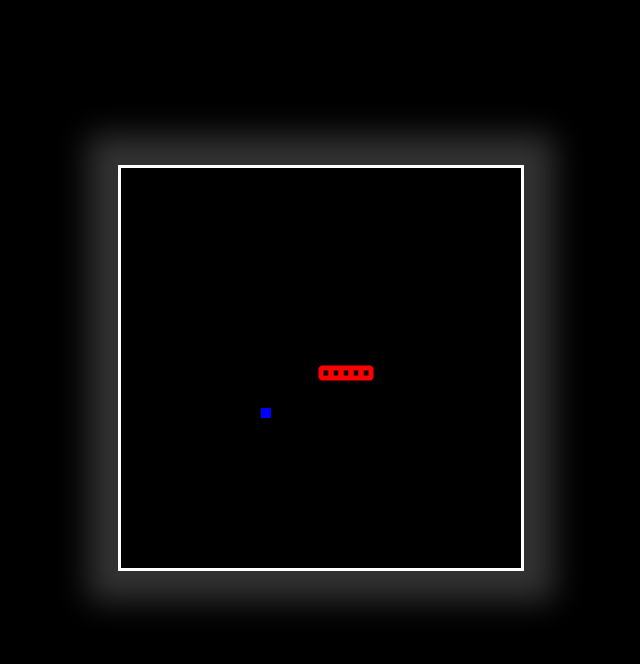
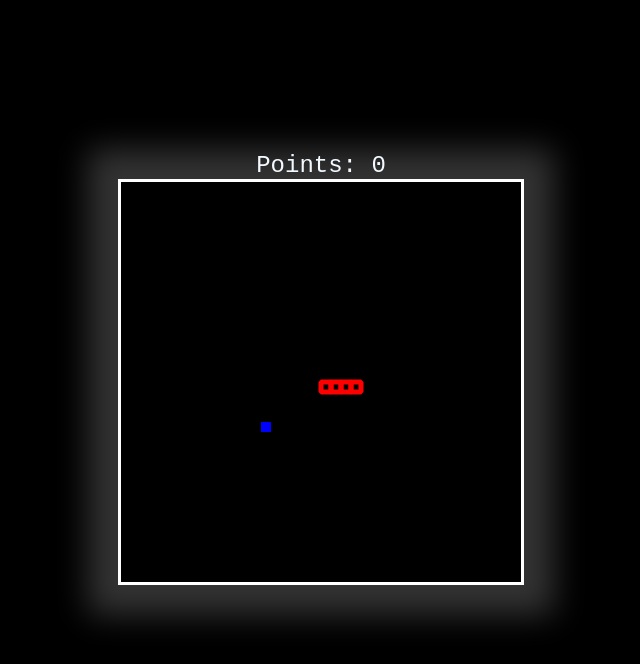
Before and after one commit to dawid-janta-lipinski/snake, a plain HTML site: page index.html in a window 1280 px wide. Shown: the whole page, without its empty margins (263-903 px from the left). Drawn offline with Linux system fonts and the light colour scheme.

Commit message:
feature: colisions

```diff
--- a/app.js
+++ b/app.js
@@ -2,7 +2,10 @@ class SnakeGame{
     constructor(){
         this.canvas = document.querySelector("#canvas");
         this.context2d = this.canvas.getContext("2d");
+        this.pointSelector = document.getElementById("span");
         this.snake = [];
+        this.snakeLength = 4;
+        this.points = 0;
         this.wallSize = 10;
         this.dx = 0;
         this.dy = 0;
@@ -16,10 +19,13 @@ class SnakeGame{
         this.resetGame();
         setInterval(() => {
             this.clearCanvas();
+            this.checkFoodColision()
+            this.checkWallsColision();
+            this.checkSnakeColision();
             if(!this.pauseGame) this.moveSnake(this.dx, this.dy);
             this.drawFood();
             this.drawSnake();
-
+            this.printPoints();
         }, 100)
     }
 
@@ -78,9 +84,10 @@ class SnakeGame{
 
     resetGame(){
         this.snake = [];
-        this.makeSnake(5);
+        this.points = 0;
+        this.snakeLength = 4;
+        this.makeSnake(this.snakeLength);
         this.randomFood();
-        console.log(this.food);
         this.pauseGame = true;
     }
 
@@ -114,6 +121,34 @@ class SnakeGame{
         this.context2d.fillStyle = this.food.color;
         this.context2d.fillRect(this.food.x, this.food.y, this.wallSize, this.wallSize);
     }
+
+    checkWallsColision(){
+        this.snake.forEach( (el) => {
+            if (el.x > this.canvas.width || el.x < 0) this.resetGame();
+            if (el.y > this.canvas.height || el.y < 0) this.resetGame();
+        });
+    }
+
+    checkFoodColision(){
+        if (this.food.x === this.snake[0].x && this.food.y === this.snake[0].y){
+            this.snake.push(Object.assign({},this.snake[this.snake.length-1]));
+            this.randomFood();
+            this.points++;
+        }
+    }
+
+    checkSnakeColision() {
+        for (let i = 1; i < this.snake.length; i++) {
+          if (this.snake[i].x === this.snake[0].x && this.snake[i].y === this.snake[0].y) {
+            this.resetGame();
+            break;
+          }
+        }
+      }
+
+    printPoints(){
+        this.pointSelector.innerHTML = `Points: ${this.points}`;
+    }
 }
 
 const snakeGame = new SnakeGame();
--- a/index.html
+++ b/index.html
@@ -7,6 +7,7 @@
     <link rel="stylesheet" href="style.css">
 </head>
 <body>
+    <span id="span"></span>
     <canvas id="canvas" width="400" height="400"></canvas>
     <script src="app.js"></script>
 </body>
--- a/style.css
+++ b/style.css
@@ -2,6 +2,7 @@ body{
     display: flex;
     justify-content: center;
     align-items: center;
+    flex-direction: column;
     background-color: black;
     height: 90vh;
     width: 90vw;
@@ -11,3 +12,9 @@ canvas{
     border: 3px solid white;
     box-shadow: 0px 0px 30px 30px rgba(255, 255, 255, 0.2);
 }
+
+span{
+    font-size: 1.5rem;
+    font-family: 'Courier New', Courier, monospace;
+    color: aliceblue;
+}
```
